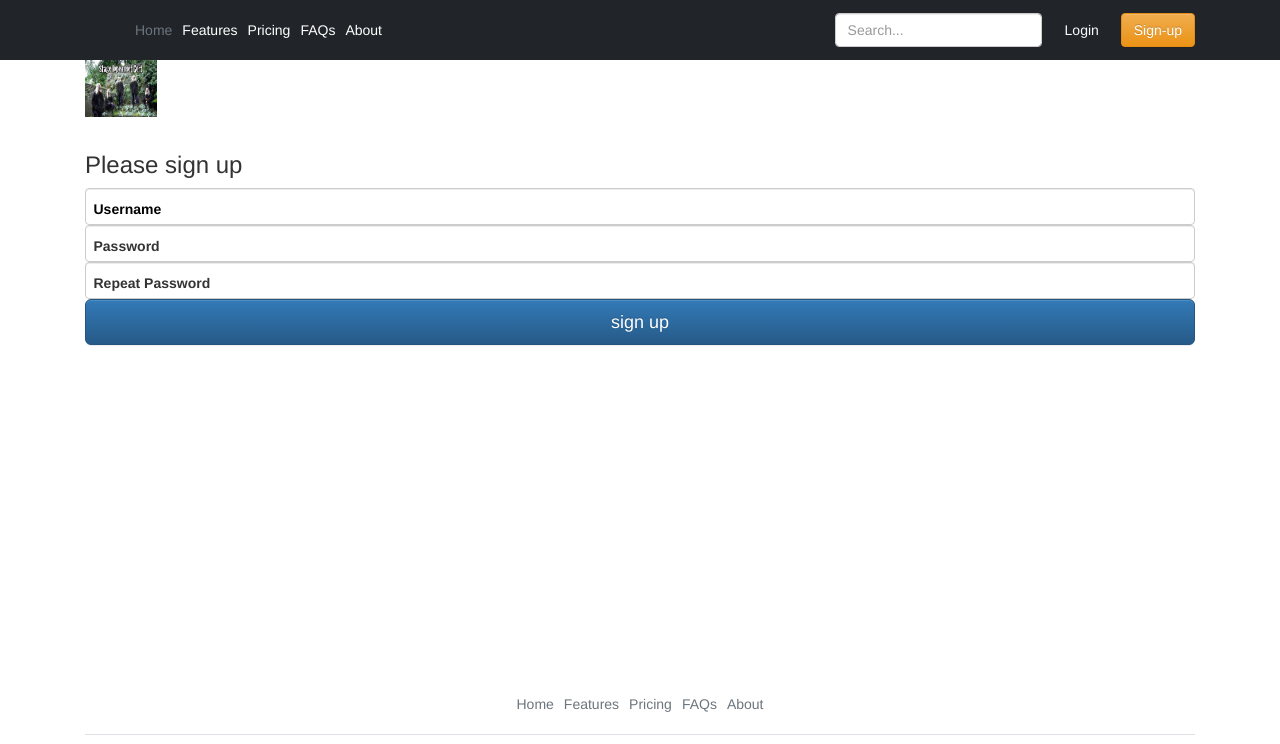
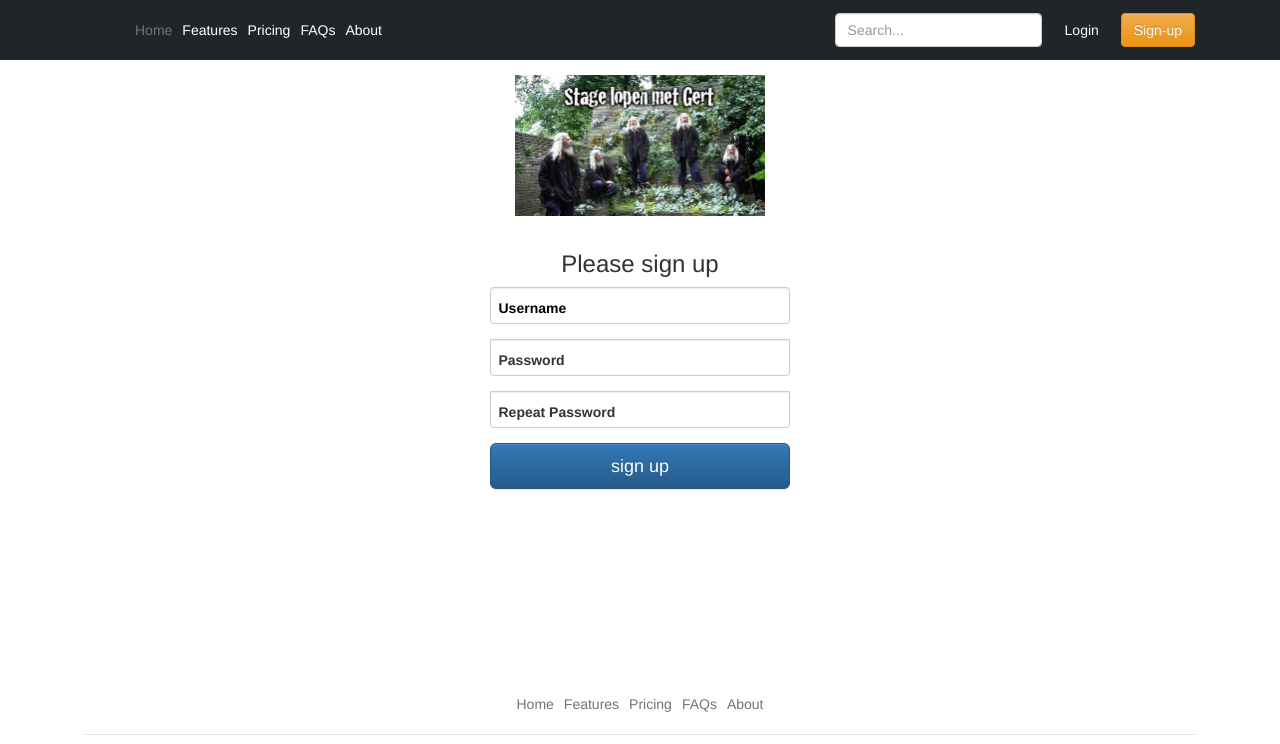
Before and after one commit to KickingAnimal/webtech-pagina, a Flask app: page /register in a window 1280 px wide. Shown: the top 744 px of the page. Run offline with Flask 2, Linux system fonts and the light colour scheme; some libraries are stand-ins or nearby versions.

Commit message:
fix sign-in/register

```diff
--- /dev/null
+++ b/static/css/signin.css
@@ -0,0 +1,27 @@
+
+.form-signin {
+  width: 100%;
+  max-width: 330px;
+  padding: 15px;
+  margin: auto;
+}
+
+.form-signin .checkbox {
+  font-weight: 400;
+}
+
+.form-signin .form-floating:focus-within {
+  z-index: -2;
+}
+
+.form-signin input[type="email"] {
+  margin-bottom: -1px;
+  border-bottom-right-radius: 0;
+  border-bottom-left-radius: 0;
+}
+
+.form-signin input[type="password"] {
+  margin-bottom: 10px;
+  border-top-left-radius: 0;
+  border-top-right-radius: 0;
+}
--- a/templates/base.html
+++ b/templates/base.html
@@ -11,10 +11,10 @@
   <link rel="stylesheet" href="https://maxcdn.bootstrapcdn.com/bootstrap/3.3.7/css/bootstrap.min.css" integrity="sha384-BVYiiSIFeK1dGmJRAkycuHAHRg32OmUcww7on3RYdg4Va+PmSTsz/K68vbdEjh4u" crossorigin="anonymous">
   <link rel="stylesheet" href="https://maxcdn.bootstrapcdn.com/bootstrap/3.3.7/css/bootstrap-theme.min.css" integrity="sha384-rHyoN1iRsVXV4nD0JutlnGaslCJuC7uwjduW9SVrLvRYooPp2bWYgmgJQIXwl/Sp" crossorigin="anonymous">
   <link rel="stylesheet" href="https://cdnjs.cloudflare.com/ajax/libs/bootstrap-social/5.1.1/bootstrap-social.min.css">
-  <link rel="canonical" href="https://getbootstrap.com/docs/5.1/examples/sign-in/">
+  <link rel="stylesheet" href="../static/css/signin.css">
   <!-- end bootstrap -->
 </head>
-<body>
+<body class="text-center">
   <header class="p-3 bg-dark text-white">
     <div class="container">
       <div class="d-flex flex-wrap align-items-center justify-content-center justify-content-lg-start">
--- a/templates/register.html
+++ b/templates/register.html
@@ -4,20 +4,20 @@
 
 <main class="form-signin">
     <form action="/app/register" method="post">
-      <img class="mb-4" src="../static/media/stage-gert.jpeg" alt="" width="72" height="57">
+      <img class="mb-4" src="../static/media/stage-gert.jpeg" alt="" width="250">
       <h1 class="h3 mb-3 fw-normal">Please sign up</h1>
 
-      <div class="form-floating">
+      <div class="form-floating form-group">
         <input type="text" class="form-control" id="username" name="username" placeholder="Username">
         <label for="username" style="color: {{uLabelKleur}};">Username {{uMessage}}</label>
       </div>
-      <div class="form-floating">
+      <div class="form-floating form-group">
         <input type="password" class="form-control" id="password" name="password" placeholder="Password">
-        <label for="password" style="color: {{pwLabelKleur}};">Password {{pwMessage}}</label>
+        <label for="password">Password</label>
       </div>
-      <div class="form-floating">
+      <div class="form-floating form-group">
         <input type="password" class="form-control" id="password2" name="password2" placeholder="Repeat Password">
-        <label for="password2" style="color: {{pwLabelKleur}};">Repeat Password {{pwMessage}}</label>
+        <label for="password2">Repeat Password</label>
       </div>
       <button class="w-100 btn btn-lg btn-primary" type="submit">sign up</button>
     </form>
```
